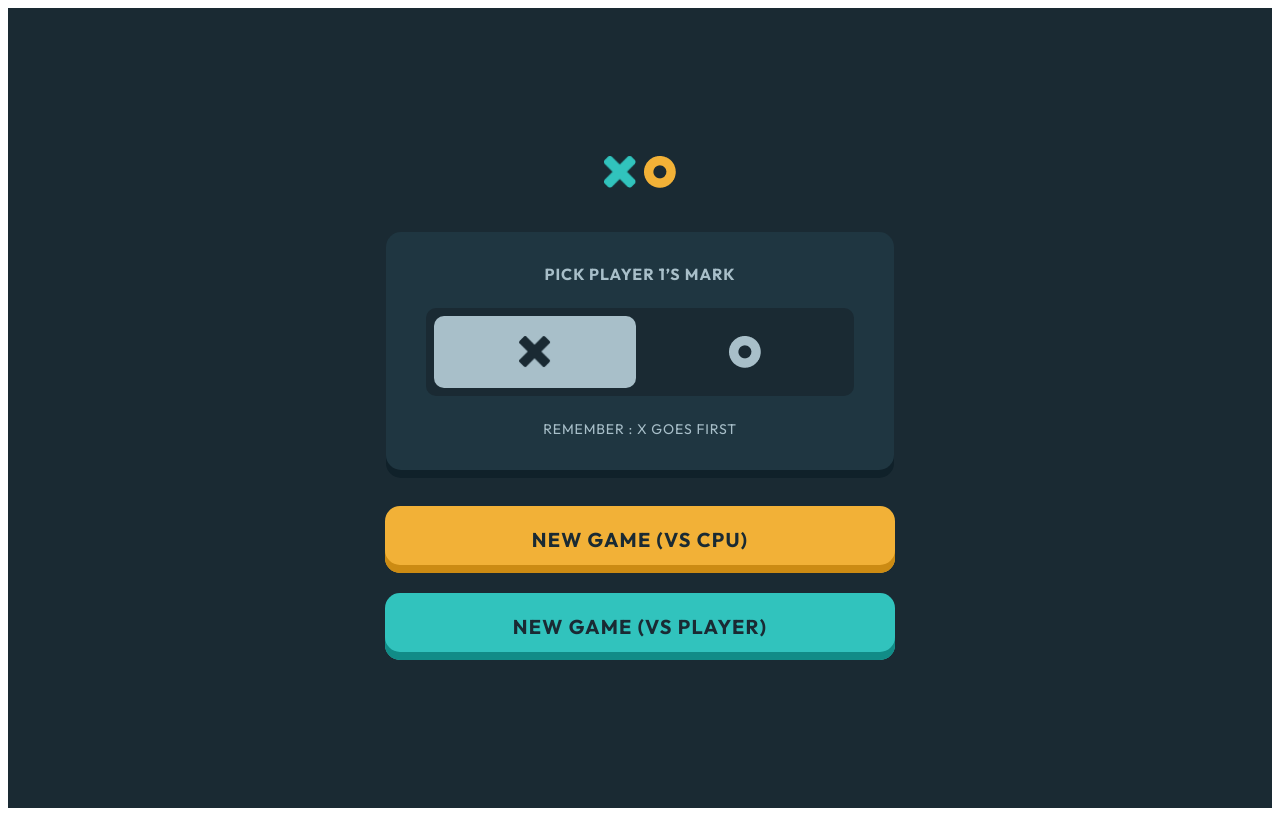
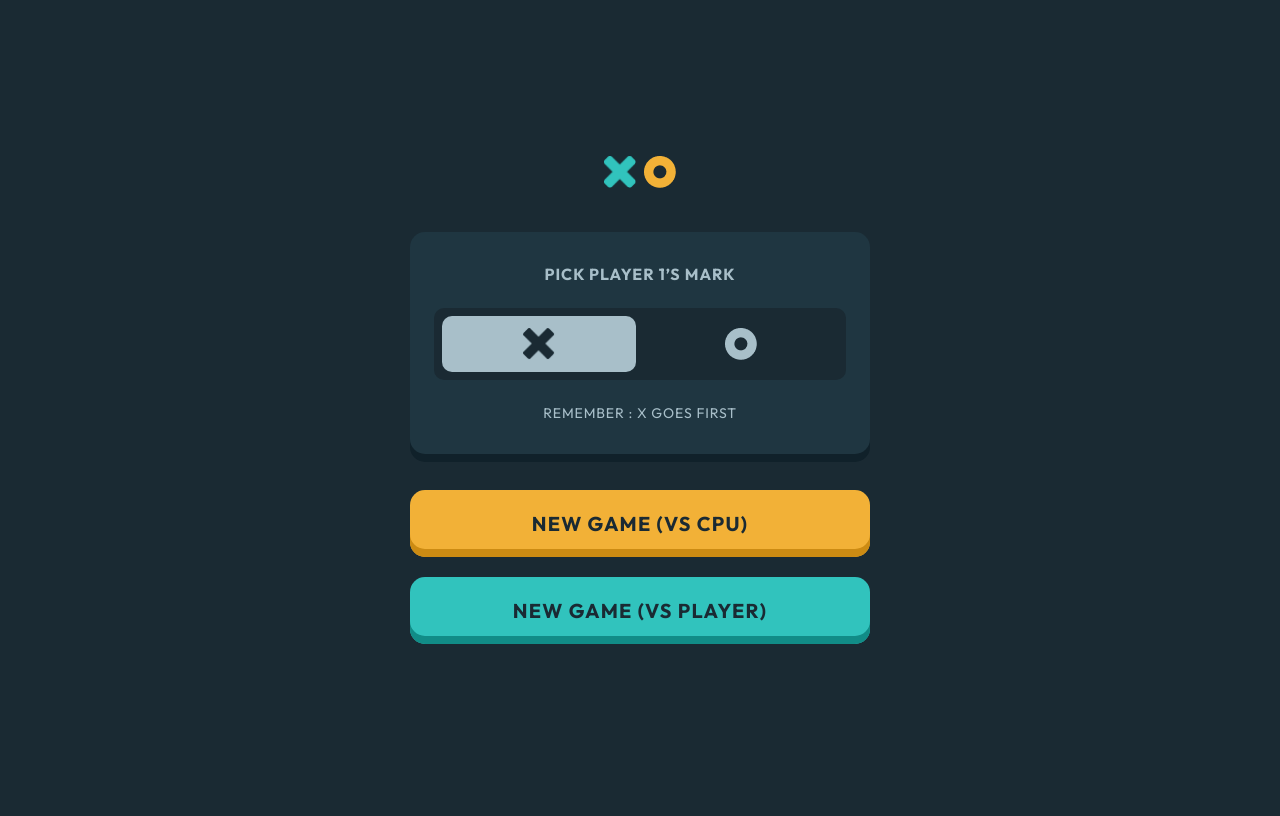
Before and after one commit to xxoyya/FE-Mentoring, a React (Vite) app in the folder TicTacToe/: page / in a window 1280 px wide. Built offline with nearby package versions, Linux system fonts and the light colour scheme.

Commit message:
[UI] 화면 전체크기로 조정

```diff
--- a/TicTacToe/src/components/StartScreen.jsx
+++ b/TicTacToe/src/components/StartScreen.jsx
@@ -182,7 +182,7 @@ export default function StartScreen({
             {/* 🔽 카드 밖, 선택바와 같은 너비(INNER_WIDTH)를 가진 버튼 그룹 */}
             <div
                 style={{
-                    width: CARD_WIDTH + 50,
+                    width: CARD_WIDTH,
                     display: "flex",
                     flexDirection: "column",
                     gap: 20,
--- a/TicTacToe/src/index.css
+++ b/TicTacToe/src/index.css
@@ -0,0 +1,21 @@
+/* 전체 초기화 */
+* {
+    margin: 0;
+    padding: 0;
+    box-sizing: border-box;
+}
+
+/* 화면 전체를 항상 채우기 */
+html,
+body,
+#root {
+    width: 100%;
+    height: 100%;
+    background: #1A2A33; /* 게임 배경색 */
+}
+
+/* 기본 스크롤 없애고 싶으면 */
+body {
+    overflow: hidden;
+    font-family: "Outfit", system-ui, sans-serif;
+}
--- a/TicTacToe/src/main.jsx
+++ b/TicTacToe/src/main.jsx
@@ -1,6 +1,7 @@
 import { StrictMode } from 'react'
 import { createRoot } from 'react-dom/client'
 import App from './App.jsx'
+import "./index.css"
 
 createRoot(document.getElementById('root')).render(
   <StrictMode>
```
